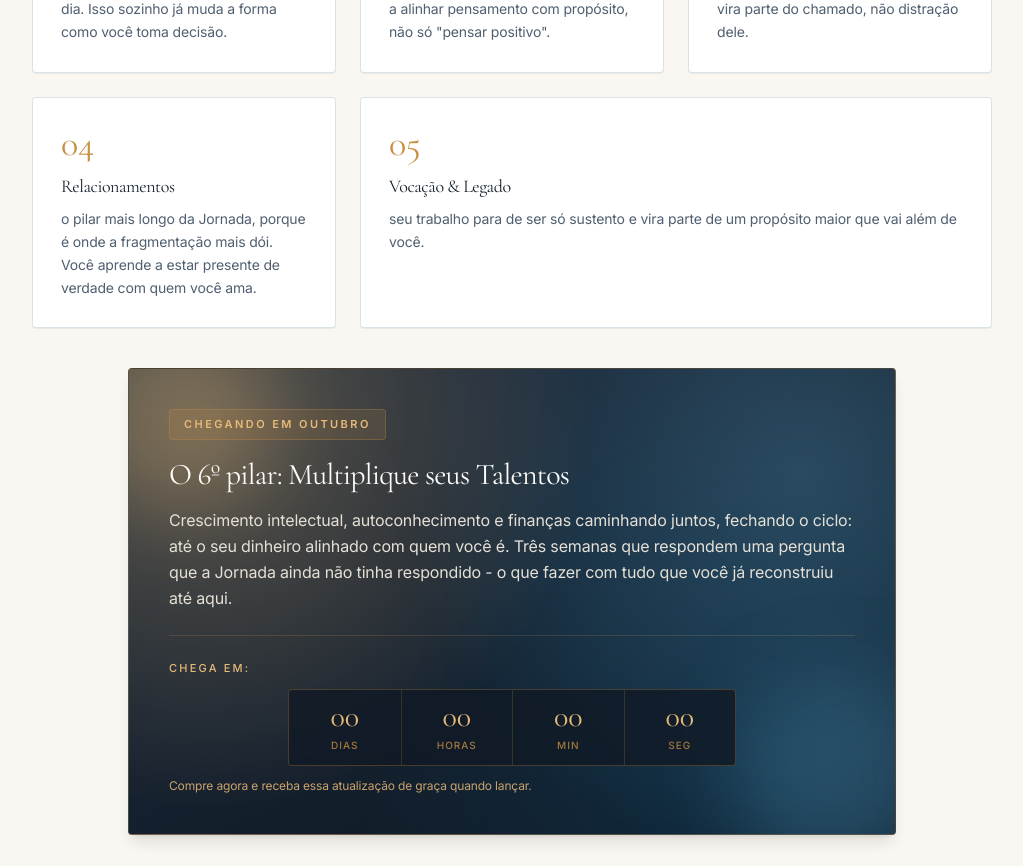
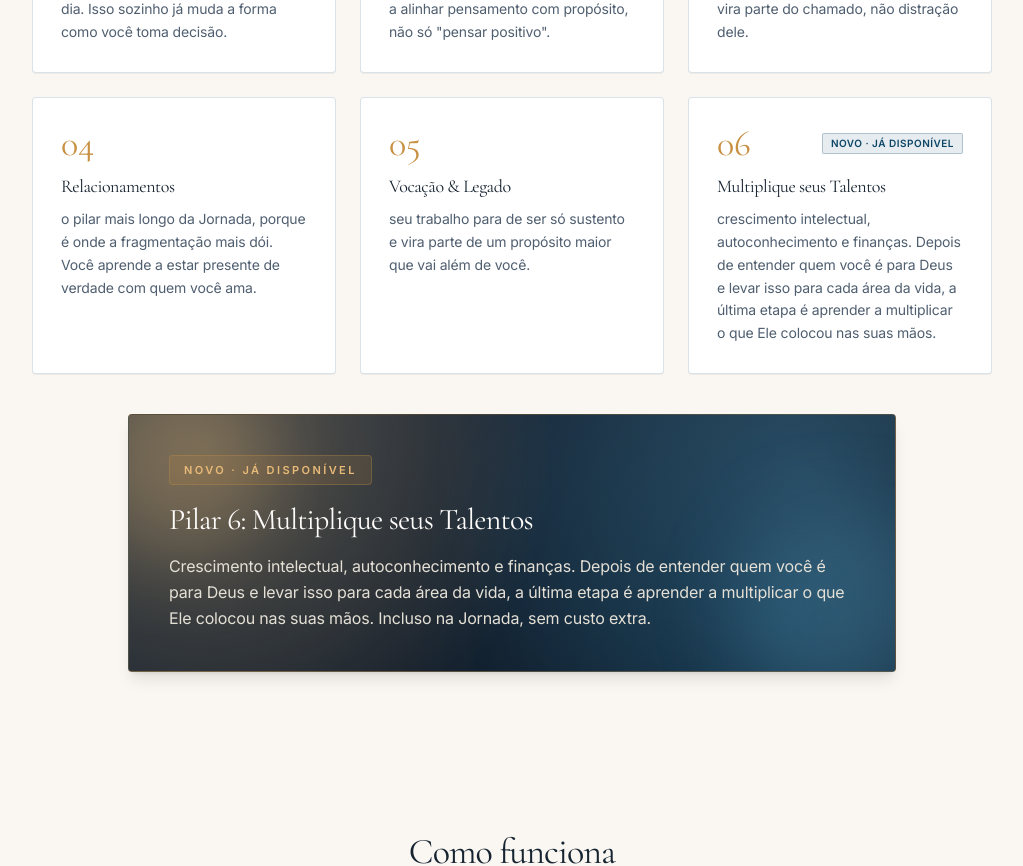
Before and after one commit to tiagoncosta/Jornada-Prop-sito-site-02, a React (Vite) app: page / in a window 1280 px wide. Shown: the part 2260-3126 px from the top of the page, without its empty margins (128-1151 px from the left). Built offline with nearby package versions, Linux system fonts and the light colour scheme.

Commit message:
feat: update course content to full availability
Remove pre-launch countdown timers and update descriptions to reflect that all 6 pillars, including the final module, are now fully available to students.

```diff
--- a/metadata.json
+++ b/metadata.json
@@ -1,6 +1,6 @@
 {
   "name": "Jornada Propósito Pleno",
-  "description": "Página oficial de pré-lançamento para o relançamento da Jornada Propósito Pleno em 03 de Setembro.",
+  "description": "Página oficial da Jornada Propósito Pleno: 17 semanas em 6 pilares, todos disponíveis agora, por Guilherme Koichi.",
   "requestFramePermissions": [],
   "majorCapabilities": ["MAJOR_CAPABILITY_SERVER_SIDE_GEMINI_API"]
 }
--- a/src/components/FaqSection.tsx
+++ b/src/components/FaqSection.tsx
@@ -23,8 +23,8 @@ export default function FaqSection() {
       a: 'Pagamento único. Você entra uma vez, e o caminho é seu pra sempre.'
     },
     {
-      q: 'O Pilar 6 já está incluído se eu comprar agora?',
-      a: 'Sim. Você garante o acesso vitalício hoje, com os 5 pilares disponíveis, e o Pilar 6 entra na sua área de membros automaticamente em outubro, sem cobrança adicional.'
+      q: 'O Pilar 6 já está disponível?',
+      a: 'Sim. O Pilar 6, Multiplique seus Talentos, já está disponível e incluído na Jornada, sem custo extra. Quem já está na Jornada também recebe.'
     },
     {
       q: 'Vou ter contato direto com o Guilherme?',
--- a/src/components/OfertaSection.tsx
+++ b/src/components/OfertaSection.tsx
@@ -5,12 +5,12 @@ import JornadaSymbol from './JornadaSymbol';
 export default function OfertaSection() {
   const entregaveis = [
     'Acesso vitalício à área de membros',
-    '17 semanas em 6 pilares: 5 pilares disponíveis agora e o Pilar 6 liberado em outubro, sem custo extra.',
+    '17 semanas em 6 pilares, todos disponíveis agora. Um devocional em vídeo por dia, no seu ritmo, com acesso para sempre.',
     'Aplicativo exclusivo para assistir os devocionais de onde quiser',
     'Ebook de apoio por módulo',
     'Agente de IA na plataforma: peça um resumo, um mapa mental ou os principais insights de qualquer parte do conteúdo, quando quiser',
     'Grupo de WhatsApp exclusivo da Jornada',
-    'Pilar 6 incluso de graça, quando lançar em outubro'
+    'Pilar 6 incluso de graça, já disponível'
   ];
 
   return (
--- a/src/components/PilaresSection.tsx
+++ b/src/components/PilaresSection.tsx
@@ -1,39 +1,6 @@
-import React, { useState, useEffect } from 'react';
+import React from 'react';
 
 export default function PilaresSection() {
-  const [timeLeft, setTimeLeft] = useState<{ days: number; hours: number; minutes: number; seconds: number }>({
-    days: 0,
-    hours: 0,
-    minutes: 0,
-    seconds: 0,
-  });
-
-  useEffect(() => {
-    const calculateTimeLeft = () => {
-      const target = new Date('2026-10-05T00:00:00-03:00');
-      const now = new Date();
-      const diff = target.getTime() - now.getTime();
-
-      if (diff > 0) {
-        const days = Math.floor(diff / (1000 * 60 * 60 * 24));
-        const hours = Math.floor((diff / (1000 * 60 * 60)) % 24);
-        const minutes = Math.floor((diff / 1000 / 60) % 60);
-        const seconds = Math.floor((diff / 1000) % 60);
-        setTimeLeft({ days, hours, minutes, seconds });
-      } else {
-        setTimeLeft({ days: 0, hours: 0, minutes: 0, seconds: 0 });
-      }
-    };
-
-    calculateTimeLeft();
-    const interval = setInterval(calculateTimeLeft, 1000);
-    return () => clearInterval(interval);
-  }, []);
-
-  const formatNumber = (num: number) => {
-    return num.toString().padStart(2, '0');
-  };
-
   const pilares = [
     {
       num: '01',
@@ -59,6 +26,12 @@ export default function PilaresSection() {
       num: '05',
       title: 'Vocação & Legado',
       desc: 'seu trabalho para de ser só sustento e vira parte de um propósito maior que vai além de você.'
+    },
+    {
+      num: '06',
+      title: 'Multiplique seus Talentos',
+      desc: 'crescimento intelectual, autoconhecimento e finanças. Depois de entender quem você é para Deus e levar isso para cada área da vida, a última etapa é aprender a multiplicar o que Ele colocou nas suas mãos.',
+      isNew: true
     }
   ];
 
@@ -71,23 +44,28 @@ export default function PilaresSection() {
             DISPONÍVEL AGORA
           </span>
           <h2 className="text-2xl sm:text-3xl md:text-4xl font-serif font-normal text-text">
-            Os 5 pilares que já estão de pé
+            Os 6 pilares da Jornada
           </h2>
         </div>
 
-        {/* Grid dos 5 Pilares com Tipografia de Alto Contraste */}
+        {/* Grid dos 6 Pilares com Tipografia de Alto Contraste */}
         <div className="grid grid-cols-1 md:grid-cols-2 lg:grid-cols-3 gap-6 mb-8 sm:mb-10">
           {pilares.map((pilar, idx) => (
             <div
               key={idx}
-              className={`border border-accent/15 bg-card p-6 sm:p-7 rounded-sm shadow-2xs hover:border-gold/50 transition-all flex flex-col justify-between group ${
-                idx === 4 ? 'md:col-span-2 lg:col-span-2' : ''
-              }`}
+              className="border border-accent/15 bg-card p-6 sm:p-7 rounded-sm shadow-2xs hover:border-gold/50 transition-all flex flex-col justify-between group"
             >
               <div>
-                <span className="block text-3xl sm:text-4xl font-serif font-normal text-gold group-hover:text-accent transition-colors mb-3 select-none leading-none">
-                  {pilar.num}
-                </span>
+                <div className="flex items-center justify-between mb-3">
+                  <span className="block text-3xl sm:text-4xl font-serif font-normal text-gold group-hover:text-accent transition-colors select-none leading-none">
+                    {pilar.num}
+                  </span>
+                  {pilar.isNew && (
+                    <span className="text-[10px] font-sans font-semibold tracking-wider text-accent bg-accent/10 border border-accent/25 px-2 py-0.5 rounded-xs uppercase">
+                      Novo · já disponível
+                    </span>
+                  )}
+                </div>
 
                 <h3 className="text-base sm:text-lg font-serif font-normal text-text mb-2.5 leading-snug">
                   {pilar.title}
@@ -109,62 +87,16 @@ export default function PilaresSection() {
 
           <div className="relative z-10">
             <div className="inline-flex items-center text-[10px] sm:text-[11px] font-sans font-semibold tracking-[0.22em] text-gold-light uppercase bg-gold/15 border border-gold/30 px-3.5 py-1.5 rounded-sm mb-3.5">
-              <span>CHEGANDO EM OUTUBRO</span>
+              <span>Novo · já disponível</span>
             </div>
 
             <h3 className="text-xl sm:text-2xl md:text-3xl font-serif font-normal text-[#FDFCFA] mb-3 leading-snug">
-              O 6º pilar: Multiplique seus Talentos
+              Pilar 6: Multiplique seus Talentos
             </h3>
 
             <div className="text-xs sm:text-sm md:text-base font-sans text-[#E5E0D6] font-normal leading-relaxed">
               <p>
-                Crescimento intelectual, autoconhecimento e finanças caminhando juntos, fechando o ciclo: até o seu dinheiro alinhado com quem você é. Três semanas que respondem uma pergunta que a Jornada ainda não tinha respondido - o que fazer com tudo que você já reconstruiu até aqui.
-              </p>
-            </div>
-
-            {/* Contador Regressivo Integrado com as Cores da Identidade */}
-            <div className="mt-6 pt-6 border-t border-gold/20">
-              <p className="text-[11px] font-sans font-medium tracking-[0.2em] text-gold-light uppercase mb-3">
-                Chega em:
-              </p>
-
-              <div className="border border-gold/30 rounded-sm grid grid-cols-4 max-w-md mx-auto mb-3 bg-[#111A26]/85 backdrop-blur-xs overflow-hidden">
-                <div className="py-2.5 px-1 sm:py-3 text-center">
-                  <span className="block text-xl sm:text-2xl md:text-3xl font-serif font-normal text-gold-light leading-none">
-                    {formatNumber(timeLeft.days)}
-                  </span>
-                  <span className="block text-[10px] font-sans text-gold/80 uppercase tracking-widest mt-1.5 font-medium">
-                    Dias
-                  </span>
-                </div>
-                <div className="py-2.5 px-1 sm:py-3 text-center border-l border-gold/20">
-                  <span className="block text-xl sm:text-2xl md:text-3xl font-serif font-normal text-gold-light leading-none">
-                    {formatNumber(timeLeft.hours)}
-                  </span>
-                  <span className="block text-[10px] font-sans text-gold/80 uppercase tracking-widest mt-1.5 font-medium">
-                    Horas
-                  </span>
-                </div>
-                <div className="py-2.5 px-1 sm:py-3 text-center border-l border-gold/20">
-                  <span className="block text-xl sm:text-2xl md:text-3xl font-serif font-normal text-gold-light leading-none">
-                    {formatNumber(timeLeft.minutes)}
-                  </span>
-                  <span className="block text-[10px] font-sans text-gold/80 uppercase tracking-widest mt-1.5 font-medium">
-                    Min
-                  </span>
-                </div>
-                <div className="py-2.5 px-1 sm:py-3 text-center border-l border-gold/20">
-                  <span className="block text-xl sm:text-2xl md:text-3xl font-serif font-normal text-gold-light leading-none">
-                    {formatNumber(timeLeft.seconds)}
-                  </span>
-                  <span className="block text-[10px] font-sans text-gold/80 uppercase tracking-widest mt-1.5 font-medium">
-                    Seg
-                  </span>
-                </div>
-              </div>
-
-              <p className="text-xs font-sans text-gold-light/85 mt-3">
-                Compre agora e receba essa atualização de graça quando lançar.
+                Crescimento intelectual, autoconhecimento e finanças. Depois de entender quem você é para Deus e levar isso para cada área da vida, a última etapa é aprender a multiplicar o que Ele colocou nas suas mãos. Incluso na Jornada, sem custo extra.
               </p>
             </div>
           </div>
```
